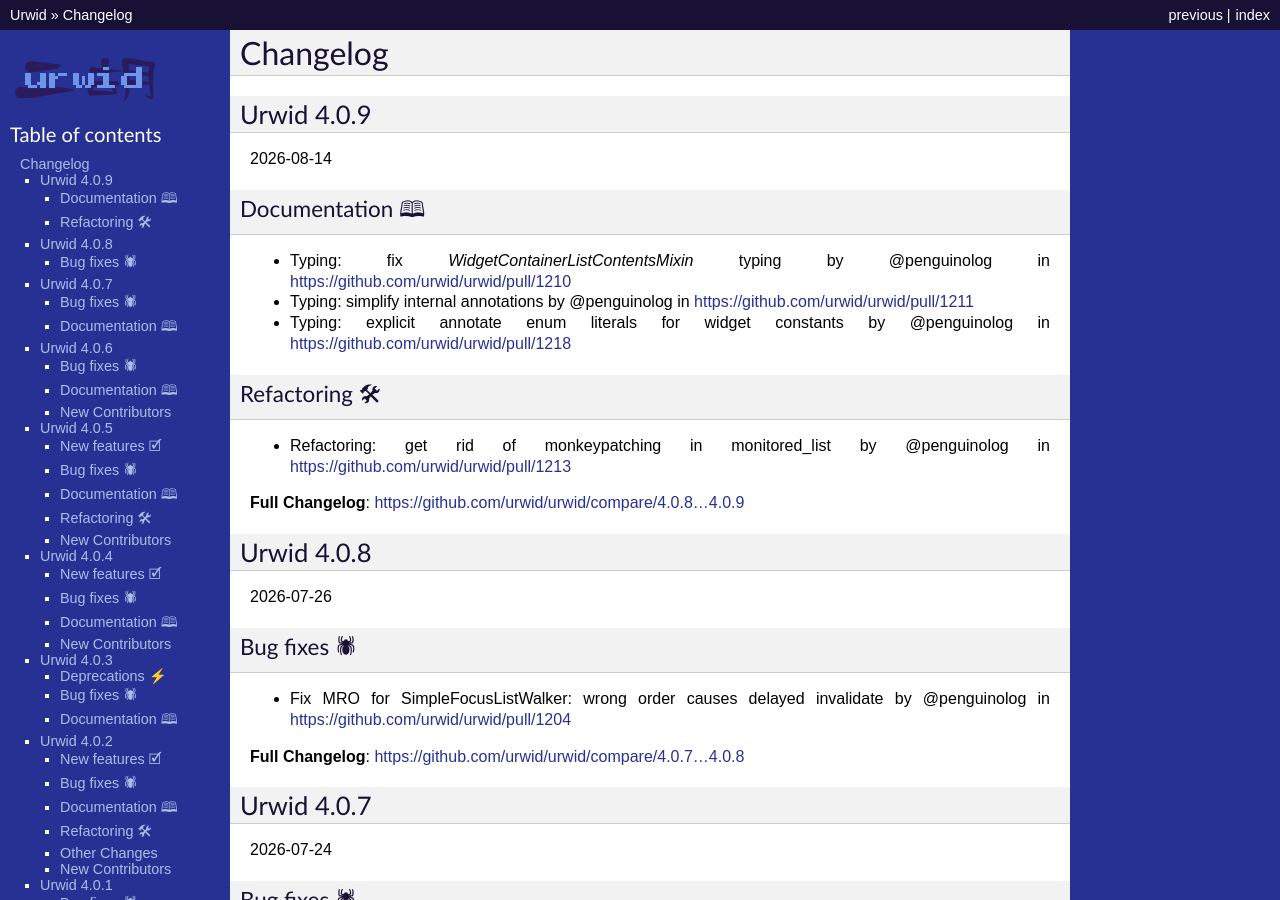
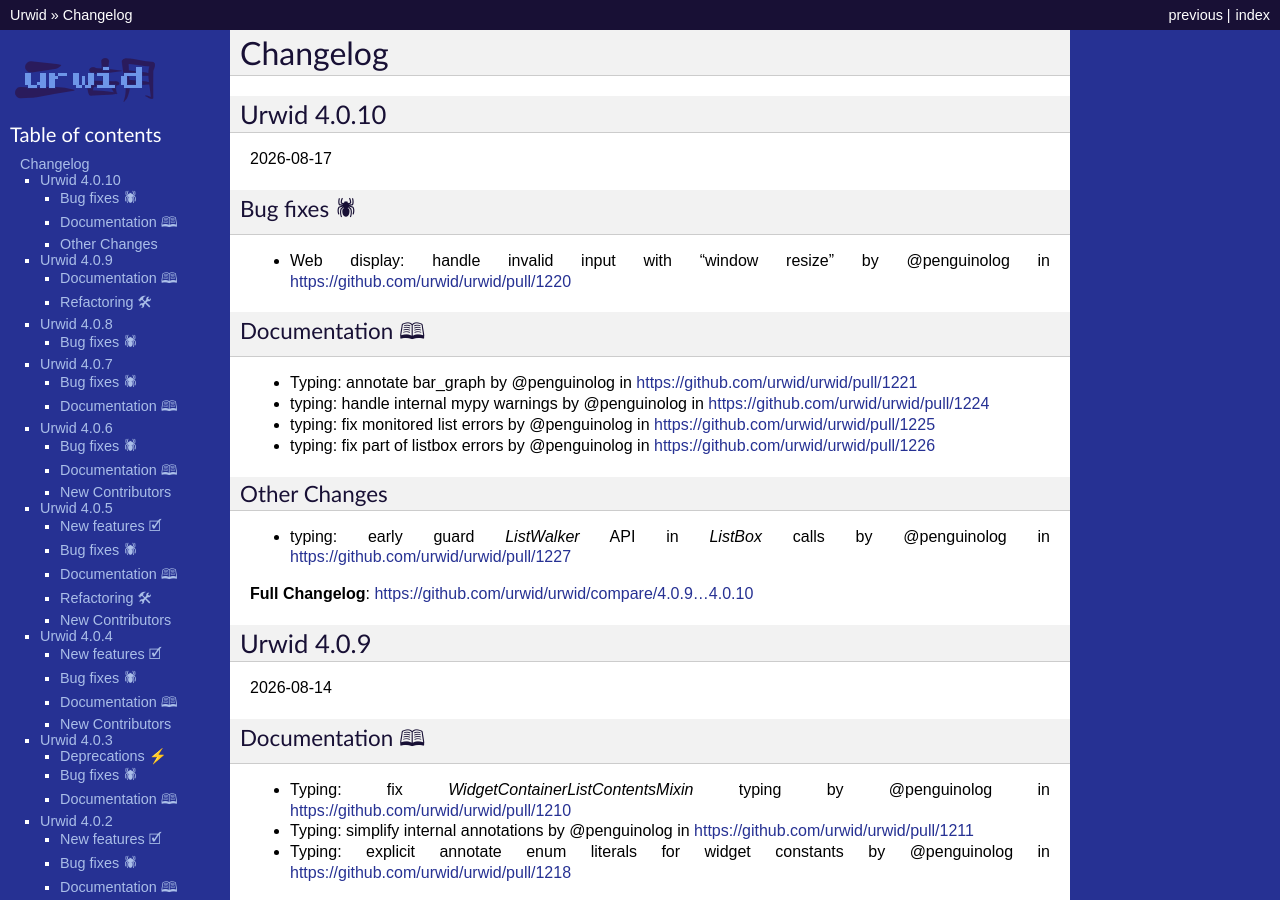
Before and after one commit to urwid/urwid, a Sphinx documentation site: the page built from docs/changelog.rst, in a window 1280 px wide and 900 px high. Built offline with Sphinx 7.4.7, drawn with Linux system fonts in a browser that asks for light colours.

Commit message:
Maintenance: prepare release 4.0.10 (#1228)

```diff
--- a/docs/changelog.rst
+++ b/docs/changelog.rst
@@ -1,6 +1,27 @@
 
 Changelog
 ---------
+
+Urwid 4.0.10
+===========
+
+2026-08-17
+
+Bug fixes 🕷
+++++++++++++
+* Web display: handle invalid input with "window resize" by @penguinolog in https://github.com/urwid/urwid/pull/1220
+Documentation 🕮
+++++++++++++++++
+* Typing: annotate bar_graph by @penguinolog in https://github.com/urwid/urwid/pull/1221
+* typing: handle internal mypy warnings by @penguinolog in https://github.com/urwid/urwid/pull/1224
+* typing: fix monitored list errors by @penguinolog in https://github.com/urwid/urwid/pull/1225
+* typing: fix part of listbox errors by @penguinolog in https://github.com/urwid/urwid/pull/1226
+Other Changes
++++++++++++++
+* typing: early guard `ListWalker` API in `ListBox` calls by @penguinolog in https://github.com/urwid/urwid/pull/1227
+
+
+**Full Changelog**: https://github.com/urwid/urwid/compare/4.0.9...4.0.10
 
 Urwid 4.0.9
 ===========
```
